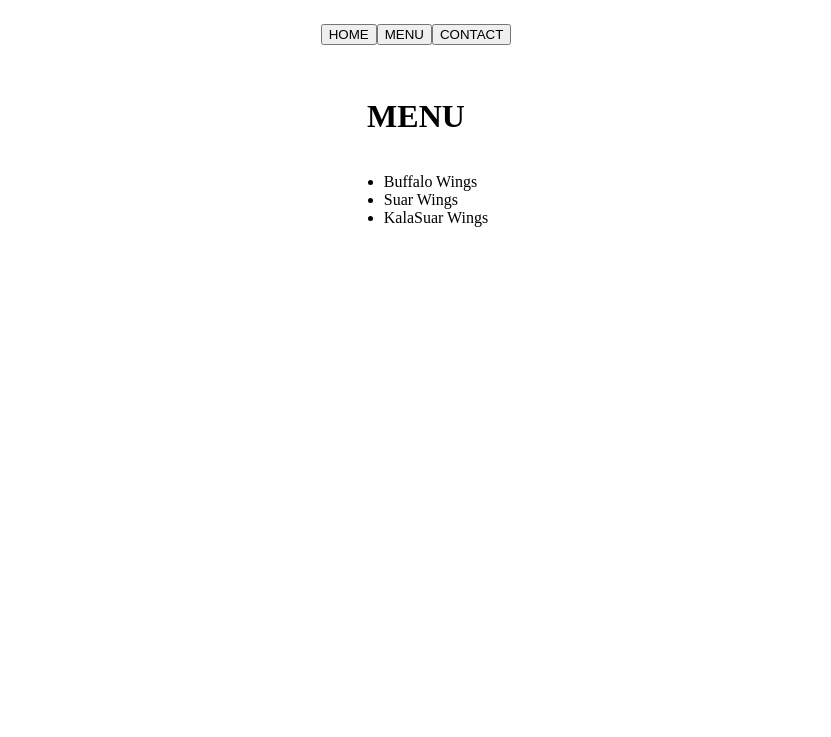
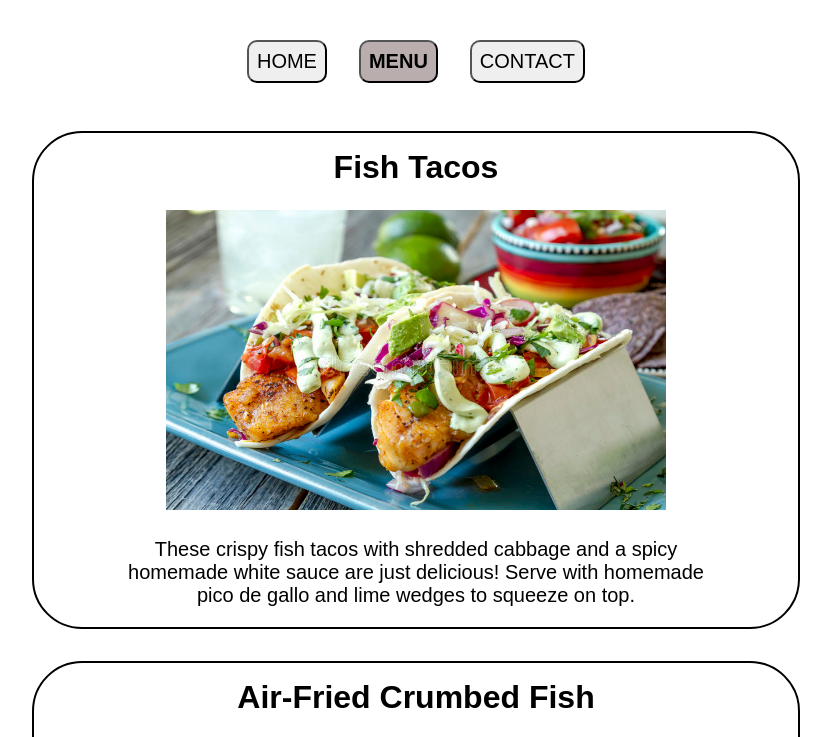
Before and after one commit to AnuragYadav404/Restaurant-page, a website built with webpack: page dist/index.html in a window 1280 px wide. Both pictures are taken after a click on the button "MENU". Shown: the top 737 px of the page, without its empty margins (224-1055 px from the left). Built offline with nearby package versions, Linux system fonts and the light colour scheme; files whose address does not match are found by name.

Commit message:
Add images to menu, tab styling of buttons.
Implement the menu section.
menu section now contains 3 dishes.
Dishes have heading, img, and description

```diff
--- a/src/index.js
+++ b/src/index.js
@@ -21,37 +21,41 @@ homePage(pageObj.mainBody);
 const homeButton = pageObj.homeButton;
 const menuButton = pageObj.menuButton;
 const contactButton = pageObj.contactButton;
+var currentButton = homeButton;
 
 homeButton.addEventListener('click', function() {
     // let child = pageObj.mainBody.firstChild;
     // pageObj.mainBody.remove(child);
-    if(!homeStatus) {
-        homeStatus = true;
-        menuStatus = false;
-        contactStatus = false;
+    if(currentButton !== homeButton) {
+        currentButton.classList.remove('active');
+        currentButton = homeButton;
+        currentButton.classList.add('active');
         pageObj.mainBody.removeChild(pageObj.mainBody.firstElementChild);
         // debugger
         homePage(pageObj.mainBody);
+
     }
 
 })
 
 menuButton.addEventListener('click', function() {
-    if(!menuStatus){
-        homeStatus = false;
-        menuStatus = true;
-        contactStatus = false;
+    if(currentButton !== menuButton){
+        currentButton.classList.remove('active');
+        currentButton = menuButton;
+        currentButton.classList.add('active');
         pageObj.mainBody.removeChild(pageObj.mainBody.firstElementChild);
         menuPage(pageObj.mainBody);
+
     }
 })
 
 contactButton.addEventListener('click', function() {
-    if(!contactStatus){
-        homeStatus = false;
-        menuStatus = false;
-        contactStatus = true;
+    if(currentButton !== contactButton){
+        currentButton.classList.remove('active');
+        currentButton = contactButton;
+        currentButton.classList.add('active');
         pageObj.mainBody.removeChild(pageObj.mainBody.firstElementChild);
         contactPage(pageObj.mainBody);
+
     }
 })
--- a/src/initialPageLoad.js
+++ b/src/initialPageLoad.js
@@ -24,6 +24,7 @@ export default function pageLoad() {
     const homeButton = document.createElement('button');
     homeButton.id = "home";
     homeButton.innerText = "HOME";
+    homeButton.classList.add('active');
     const menuButton = document.createElement('button');
     menuButton.innerText = "MENU";
     menuButton.id = "menu";
--- a/src/menuPage.js
+++ b/src/menuPage.js
@@ -1,23 +1,60 @@
 import './styles.css';
+import crumbs from './fishCrumbs.jpg';
+import sword from './fishSword.jpg';
+import tacos from './fishTacos.jpg';
 
 export default function menuPage(ele) {
     const subContent = document.createElement('div');
     subContent.classList.add('subcontent');
-    const menuHead = document.createElement('h1');
-    menuHead.innerText = "MENU";
 
-    const menuList = document.createElement('ul');
+    const item1 = document.createElement('div');
+    item1.classList.add('item');
+    const fishTacos = document.createElement('h1');
+    fishTacos.innerText = 'Fish Tacos'
+    // const fishTacosImg = document.createElement('img');
+    // fishTacosImg.classList.add('menuImage');
+    // fishTacosImg.src = '../fishTacos.webp'
+    const fishTacosImg = new Image();
+    fishTacosImg.src = tacos;
+    fishTacosImg.classList.add('menuImage');
 
-    const item1 = document.createElement('li');
-    item1.innerText = "Buffalo Wings";
+    const fishTacosDesc = document.createElement('p');
+    fishTacosDesc.innerText = 'These crispy fish tacos with shredded cabbage and a spicy homemade white sauce are just delicious! Serve with homemade pico de gallo and lime wedges to squeeze on top.';
+    item1.append(fishTacos, fishTacosImg, fishTacosDesc)
 
-    const item2 = document.createElement('li');
-    item2.innerText = "Suar Wings";
+    const item2 = document.createElement('div');
+    item2.classList.add('item');
+    const fishCrumbs = document.createElement('h1');
+    fishCrumbs.innerText = 'Air-Fried Crumbed Fish'
+    // const fishCrumbsImg = document.createElement('img');
+    // fishCrumbsImg.classList.add('menuImage');
+    // fishCrumbsImg.src = '../fishCrumbs.webp'
+    const fishCrumbsImg = new Image();
+    fishCrumbsImg.src = crumbs;
+    fishCrumbsImg.classList.add('menuImage');
 
-    const item3 = document.createElement('li');
-    item3.innerText = "KalaSuar Wings";
+    const fishCrumbsDesc = document.createElement('p');
+    fishCrumbsDesc.innerText = 'This air fryer fish recipe is delicious. Crumbed fish is one of my favorite fried items, and this air-fried version of the recipe gives me great flavor without the fat.';
+    item2.append(fishCrumbs, fishCrumbsImg, fishCrumbsDesc)
 
-    menuList.append(item1, item2, item3);
-    subContent.append(menuHead, menuList);
+    const item3 = document.createElement('div');
+    item3.classList.add('item');
+    const fishSword = document.createElement('h1');
+    fishSword.innerText = 'Grilled Marinated Swordfish'
+    // const fishSwordImg = document.createElement('img');
+    // fishSwordImg.classList.add('menuImage');
+    // fishSwordImg.src = '../fishSword.webp'
+    const fishSwordImg = new Image();
+    fishSwordImg.src = sword;
+    fishSwordImg.classList.add('menuImage');
+
+    const fishSwordDesc = document.createElement('p');
+    fishSwordDesc.innerText = "A quick swordfish marinade made with white wine, lemon juice, and soy sauce adds delicious flavor to the fish when it's grilled. Serve the grilled steaks with lemon wedges.";
+    item3.append(fishSword, fishSwordImg, fishSwordDesc)
+
+
+    subContent.append(item1, item2, item3);
+
+
     ele.appendChild(subContent);
 }
--- a/src/styles.css
+++ b/src/styles.css
@@ -1,3 +1,18 @@
+* {
+    font-size: 100%;
+    font-family: Arial;
+
+}
+
+html {
+    background-image: url(../background);
+    background-attachment: fixed;
+    background-size: cover;
+    min-height: 100vh;
+    min-width: 100vw;
+}
+
+
 #body {
     display: flex;
     justify-content: center;
@@ -10,7 +25,7 @@
 .header{
     display: flex;
     justify-content: center;
-    margin-bottom: 16px;
+    /* margin-bottom: 16px; */
     padding: 16px;
 }
 
@@ -21,3 +36,51 @@
     /* padding: 32px;
     margin: 16px; */
 }
+
+button{
+    margin: 16px;
+    padding: 8px;
+    border-radius: 10px;
+    font-size: 20px;
+}
+
+img{
+    margin: 8px;
+    /* padding: 16px; */
+}
+
+h1{
+    margin: 16px;
+    font-size: 32px;
+}
+
+p {
+    font-size: 20px;
+    width: 80%;
+    /* text-align: center; */
+}
+
+ul {
+    list-style: none;
+}
+
+.menuImage{
+    width: 500px;
+    height: 300px;
+}
+
+.item{
+    display: flex;
+    flex-direction: column;
+    align-items: center;
+    border: solid 2px black;
+    margin: 16px;
+    border-radius: 50px;
+    text-align: center;
+}
+
+
+.active{
+    background-color: rgb(185, 173, 173);
+    font-weight: 800;
+}
--- a/webpack.config.js
+++ b/webpack.config.js
@@ -12,6 +12,10 @@ module.exports = {
         test: /\.css$/i,
         use: ['style-loader', 'css-loader'],
       },
+      {
+        test: /\.(png|svg|jpg|jpeg|gif)$/i,
+        type: 'asset/resource',
+      },
     ],
   },
 };
```
Also changed, not shown: dist/354655946aa9d58d3b1d.jpg (added), dist/3801279005bf6ec61653.jpg (added), dist/b3db7e078fe206f48c89.jpg (added), dist/da1536de2fc9451a89a9.jpg (added), dist/main.js, fishCrumbs.webp (added), fishSword.webp (added), fishTacos.webp (added), pexels-henry-&-co-2341290.jpg (added), src/fishCrumbs.jpg (added), src/fishSword.jpg (added), src/fishTacos.jpg (added), 2 other files.
